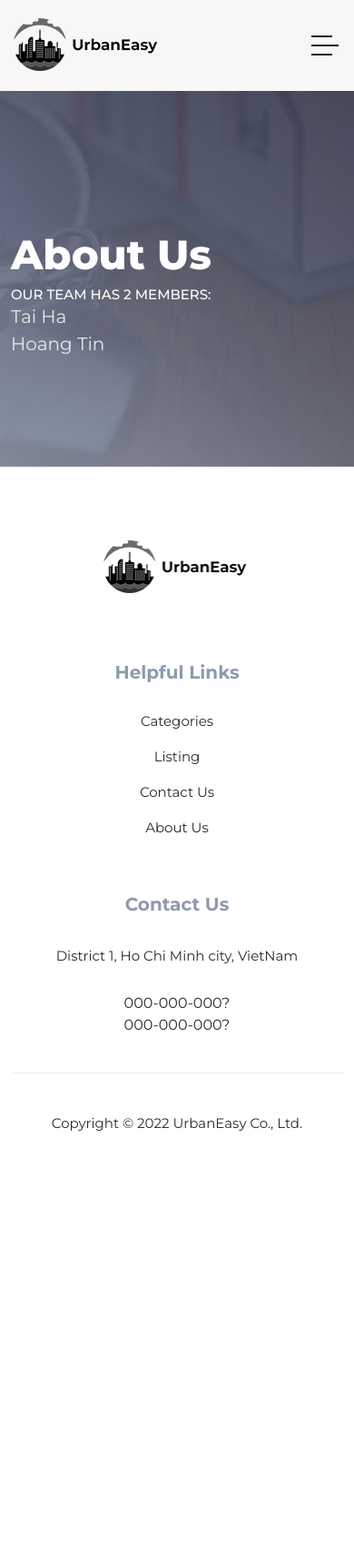
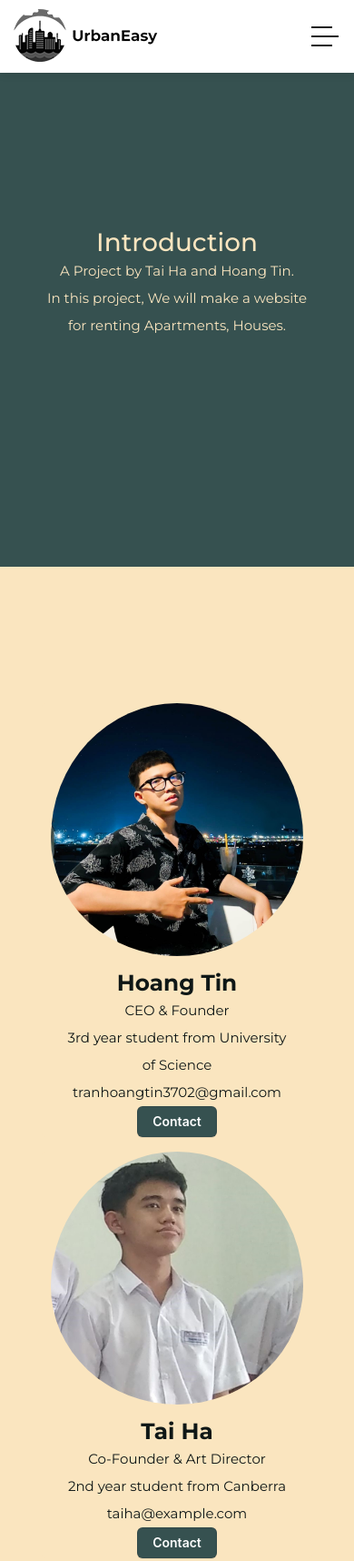
Before and after one commit to TinDaKing/UrbanEasy, a plain HTML site: page aboutUS.html in a window 390 px wide. Shown: the top 1716 px of the page at 91% size. Before the commit the page ends 1290 px from the top, so only its background shows below. Drawn offline with Linux system fonts and the light colour scheme.

Commit message:
page about us

```diff
--- a/aboutUS.html
+++ b/aboutUS.html
@@ -5,13 +5,12 @@
   <head>
 
     <meta charset="UTF-8">
-    <meta name="viewport" content="width=device-width, initial-scale=1, shrink-to-fit=no">
+    <meta name="viewport" content="width=device-width, initial-scale=1">
     <meta name="description" content="">
     <meta name="author" content="">
     <link rel="preconnect" href="https://fonts.gstatic.com">
     <link href="https://fonts.googleapis.com/css2?family=Montserrat:wght@100;200;300;400;500;600;700;800;900&display=swap" rel="stylesheet">
     <link rel="icon" href="assets/images/favicon.png">
-    <title>Plotlist - Listing HTML5 Template</title>
 
     <!-- Bootstrap core CSS -->
     <link href="vendor/bootstrap/css/bootstrap.min.css" rel="stylesheet">
@@ -24,7 +23,36 @@
     <link rel="stylesheet" href="assets/css/owl.css">
     <script src="https://kit.fontawesome.com/c14056925e.js" crossorigin="anonymous"></script>
 
+    <style>
 
+      @media screen and (max-width: 75em) {
+        .column {
+          width: auto;
+          display: block;
+        }
+
+        .card {
+          border: none;
+          padding-left: 110px;
+          padding-right: 110px;
+          background-color: rgb(250, 229, 191);
+          text-align: center;
+          position: relative;
+        }
+        .about-section .row , .about-section .row:before, .about-section .row :after {
+          box-sizing: inherit;
+
+        }
+      }
+      @media screen and (max-width: 45em) {
+
+        .card {
+          border: none;
+          padding-left: 10px;
+          padding-right: 10px;
+        }
+      }
+    </style>
   </head>
 
 <body>
@@ -49,15 +77,17 @@
         </ul>
       <div class="tab-content" id="pills-tabContent">
         <div class="tab-pane fade show active" id="pills-home" role="tabpanel" aria-labelledby="pills-home-tab">
-          <form>
+          <form id="form-login">
             <h5>Welcome back to UrbanEasy</h5>
             <div class="mb-3">
               <label for="exampleInputEmail1" class="form-label">Email address</label>
-              <input type="email" class="form-control" id="exampleInputEmail1" aria-describedby="emailHelp">
+              <input type="email" class="form-control error" id="exampleInputEmail1" placeholder="name@email.com" aria-describedby="emailHelp">
+              <small></small>
             </div>
             <div class="mb-3">
               <label for="exampleInputPassword1" class="form-label">Password</label>
-              <input type="password" class="form-control" id="exampleInputPassword1">
+              <input type="password" class="form-control" placeholder="Enter your password" id="exampleInputPassword1">
+              <small></small>
             </div>
             <div class="mb-3 form-check">
               <input type="checkbox" class="form-check-input" id="exampleCheck1">
@@ -69,23 +99,27 @@
           </form>
         </div>
         <div class="tab-pane fade" id="pills-profile" role="tabpanel" aria-labelledby="pills-profile-tab">
-          <form>
+          <form id="form-register">
             <h5>Welcome to UrbanEasy</h5>
             <div class="mb-3">
               <label for="email1" class="form-label">Email address</label>
-              <input type="email" class="form-control" id="email1" >
+              <input type="email" class="form-control" id="email1" placeholder="name@email.com" >
+              <small></small>
             </div>
             <div class="mb-3">
               <label for="nameInput" class="form-label">Name</label>
-              <input type="text" class="form-control" id="nameInput">
+              <input type="text" class="form-control" id="nameInput" placeholder="Input your name here">
+              <small></small>
             </div>
             <div class="mb-3">
               <label for="password1" class="form-label">Password</label>
-              <input type="password" class="form-control" id="password1">
+              <input type="password" class="form-control" id="password1" placeholder="Create password">
+              <small></small>
             </div>
             <div class="mb-3">
-              <label for="password2" class="form-label">Repeat Password</label>
-              <input type="password" class="form-control" id="password2">
+              <label for="password2" class="form-label">Confirm Password</label>
+              <input type="password" class="form-control" id="password2" placeholder="Confirm password">
+              <small></small>
             </div>
             <div class="mb-3 ">
               <div id="emailHelp" class="form-text">We'll never share your information with anyone else.</div>
@@ -127,7 +161,7 @@
               <li><a href="index.html">Home</a></li>
               <li><a href="category.html">Category</a></li>
               <li><a href="listing.html">Listing</a></li>
-              <li><a href="contact.html" class="active">Contact Us</a></li>
+              <li><a href="aboutUS.html" class="active">About</a></li>
               <li><div class="btn btn-secondary login-button"><i class="fa-regular fa-user"></i>&nbsp; Log in</div></li>
               <li><div class="main-white-button"><a href="#"><i class="fa fa-plus"></i> Add Your Listing</a></div></li>
             </ul>
@@ -142,20 +176,48 @@
   </header>
   <!-- ***** Header Area End ***** -->
 
-  <div class="page-heading">
-    <div class="container">
-      <div class="row">
-        <div class="col-lg-8">
-          <div class="top-text header-text">
-            <h2>About us</h2>
-            <h6>Our team has 2 members:</h6>
-            <ul ID="list">
-                <li>Tai Ha</li>
-                <li>Hoang Tin</li>
-              </ul>
+  <div class="about-banner">
+    <h1>Introduction</h1>
+    <p>A Project by Tai Ha and Hoang Tin. </p>
+    <p>In this project, We will make a website for renting Apartments, Houses.</p>
+  </div>
+
+  <div class="about-section">
+    <div class="row">
+      <div class="column">
+        <div class="card">
+          <img src="./assets/images/hoangtin.jpg" alt="Tin" style="width:100%">
+          <div class="container">
+            <h2><strong>Hoang Tin</strong></h2>
+            <p class="title">CEO & Founder</p>
+            <p>3rd year student from University of Science</p>
+            <p>tranhoangtin3702@gmail.com</p>
+            <p><button type="submit" class="button-3">Contact</button></p>
           </div>
         </div>
       </div>
+
+      <div class="column">
+        <div class="card">
+          <img src="./assets/images/taiha.jpg" alt="Tai" style="width:100%">
+          <div class="container">
+            <h2><strong>Tai Ha</strong></h2>
+            <p class="title">Co-Founder & Art Director</p>
+            <p>2nd year student from Canberra</p>
+            <p>taiha@example.com</p>
+            <p><button type="submit" class="button-3">Contact</button></p>
+          </div>
+        </div>
+      </div>
+
+
+    </div>
+  </div>
+
+  <div class="about-banner">
+    <div class="top-text header-text">
+      <h2>Our instructor</h2>
+      <h6>Senior Nguyen Duc Dung</h6>
     </div>
   </div>
 
--- a/assets/css/templatemo-plot-listing.css
+++ b/assets/css/templatemo-plot-listing.css
@@ -1354,6 +1354,7 @@ Page Heading
   background-position: center center;
   background-size: cover;
   background-image: url(../images/heading-bg.jpg);
+
   padding: 230px 0px 120px 0px;
   position: relative;
   overflow: hidden;
@@ -2166,3 +2167,126 @@ small {
   color:rgb(227, 3, 3);
 
 }
+
+/*
+---------------------------------------------
+about-us
+---------------------------------------------
+*/
+.about-banner {
+  padding: 50px;
+  padding-top: 250px;
+  padding-bottom: 250px;
+  text-align: center;
+  background-color: #365150;
+  color: black;
+}
+
+.about-banner h1,h6{
+  color:rgb(250, 229, 191);
+}
+.about-banner p {
+  color: rgb(250, 229, 191);
+}
+
+.about-section {
+  padding: 50px;
+  padding-top: 150px;
+  padding-bottom: 150px;
+  text-align: center;
+  background-color: rgb(250, 229, 191);
+}
+
+.about-section div {
+  box-sizing: border-box;
+}
+
+.about-section div img {
+  object-fit: contain;
+  border-radius: 50%;
+  padding-bottom: 18px;
+  width:max-content;
+}
+
+.about-section h2,p {
+  color:#0f1716;
+}
+
+.column {
+  float: left;
+  width: 50%;
+  margin-bottom: 16px;
+  padding: 0 8px;
+
+}
+
+.card {
+  border: none;
+  padding-left: 170px;
+  padding-right: 170px;
+  background-color: rgb(250, 229, 191);
+
+}
+
+.about-section .container {
+  padding: 0 16px;
+  background-color: rgb(250, 229, 191);
+}
+
+.about-section .container::after, .row::after {
+  content: "";
+  clear: both;
+  display: table;
+
+}
+
+.button-3 {
+  appearance: none;
+  background-color: #365150;
+  border: 1px solid rgba(27, 31, 35, .15);
+  border-radius: 6px;
+  box-shadow: rgba(27, 31, 35, .1) 0 1px 0;
+  box-sizing: border-box;
+  color: #fff;
+  cursor: pointer;
+  display: inline-block;
+  font-family: -apple-system,system-ui,"Segoe UI",Helvetica,Arial,sans-serif,"Apple Color Emoji","Segoe UI Emoji";
+  font-size: 14px;
+  font-weight: 600;
+  line-height: 20px;
+  padding: 6px 16px;
+  position: relative;
+  text-align: center;
+  text-decoration: none;
+  user-select: none;
+  -webkit-user-select: none;
+  touch-action: manipulation;
+  vertical-align: middle;
+  white-space: nowrap;
+}
+
+.button-3:focus:not(:focus-visible):not(.focus-visible) {
+  box-shadow: none;
+  outline: none;
+}
+
+.button-3:hover {
+  background-color: #284140;
+}
+
+.button-3:focus {
+  box-shadow: #315453 0 0 3px;
+  outline: none;
+}
+
+.button-3:disabled {
+  background-color: #77c3c0;
+  border-color: rgba(27, 31, 35, .1);
+  color: rgba(255, 255, 255, .8);
+  cursor: default;
+}
+
+.button-3:active {
+  background-color: #41827f;
+  box-shadow: rgba(20, 70, 32, .2) 0 1px 0 inset;
+}
```
Also changed, not shown: assets/images/hoangtin.jpg (added), assets/images/taiha.jpg (added).
